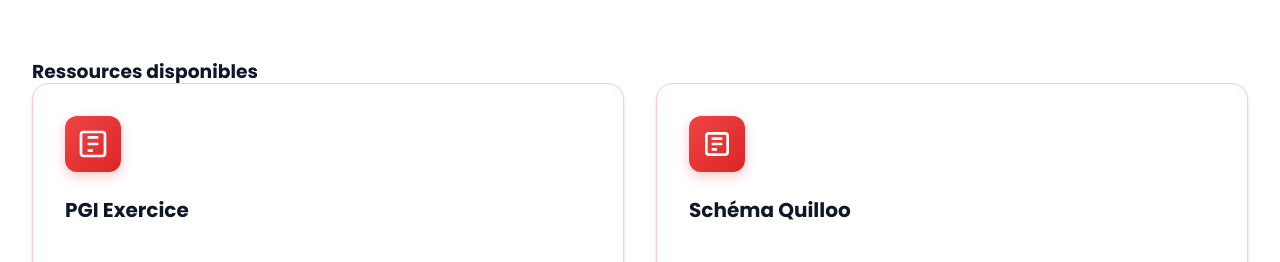
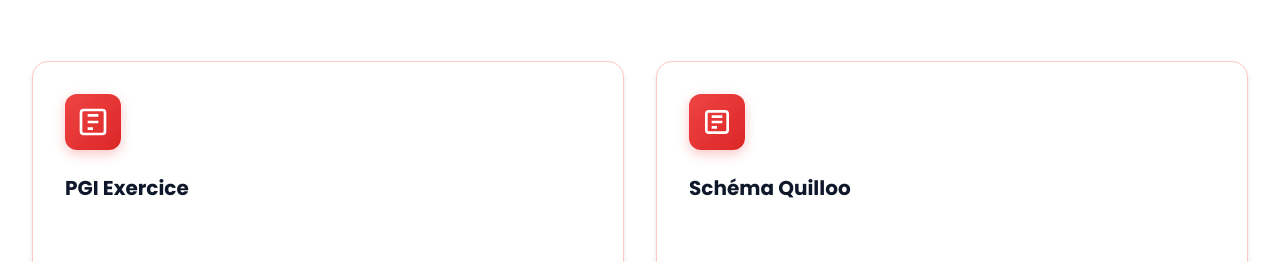
Before and after one commit to binksterrel/monportfolio, a React app: page td1.html in a window 1280 px wide. Shown: the part 297-559 px from the top of the page. Built offline with nearby package versions, Linux system fonts and the light colour scheme.

Commit message:
Update td1.html

```diff
--- a/td1.html
+++ b/td1.html
@@ -95,7 +95,7 @@
                 <p class="section-description">Découverte des concepts fondamentaux des systèmes d'information</p>
             </div>
             <div class="resources">
-                <h3>Ressources disponibles</h3>
+                <h3></h3>
                 <div class="cards-grid">
                     <div class="card">
                         <div class="card-icon">
```
